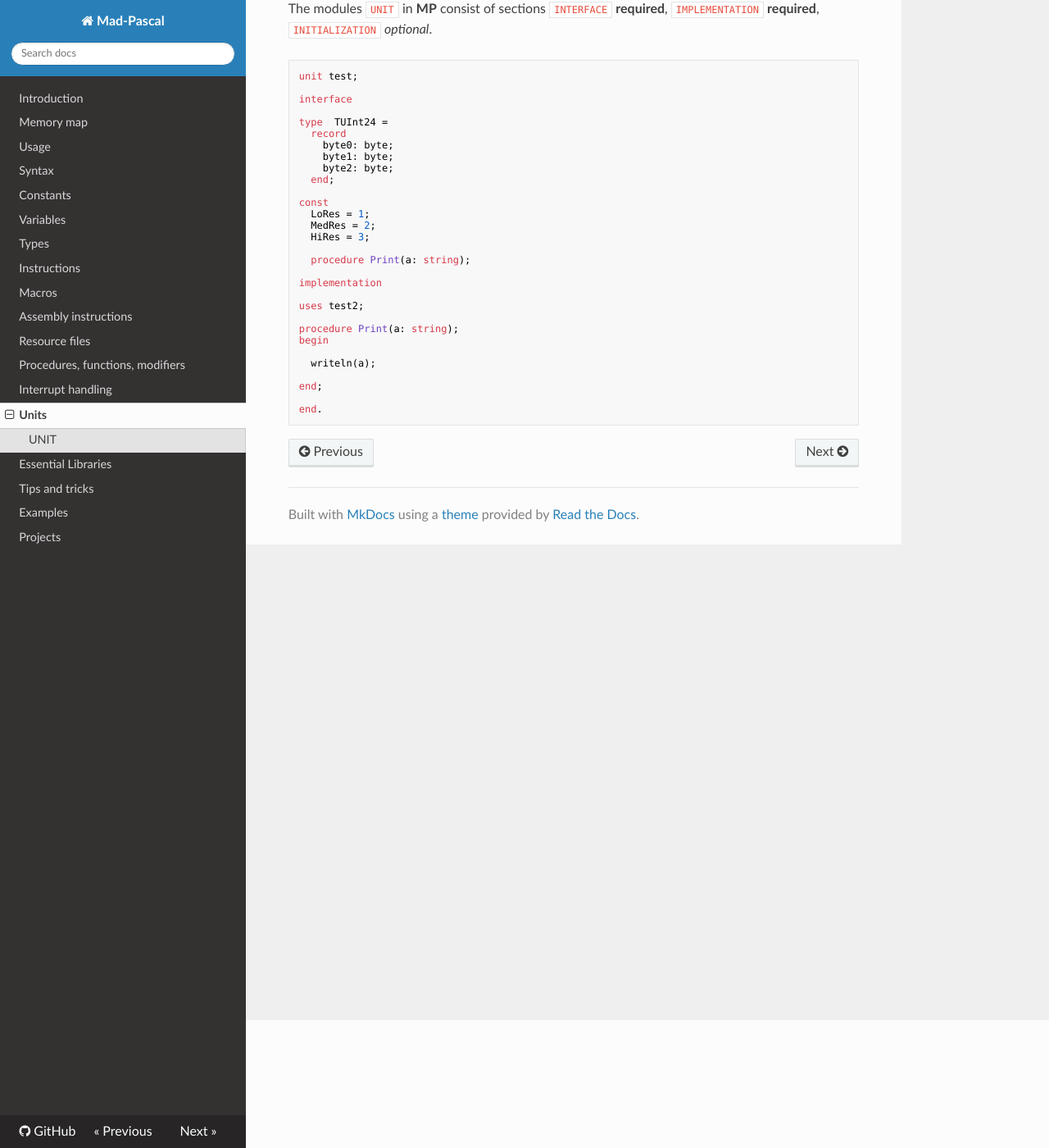
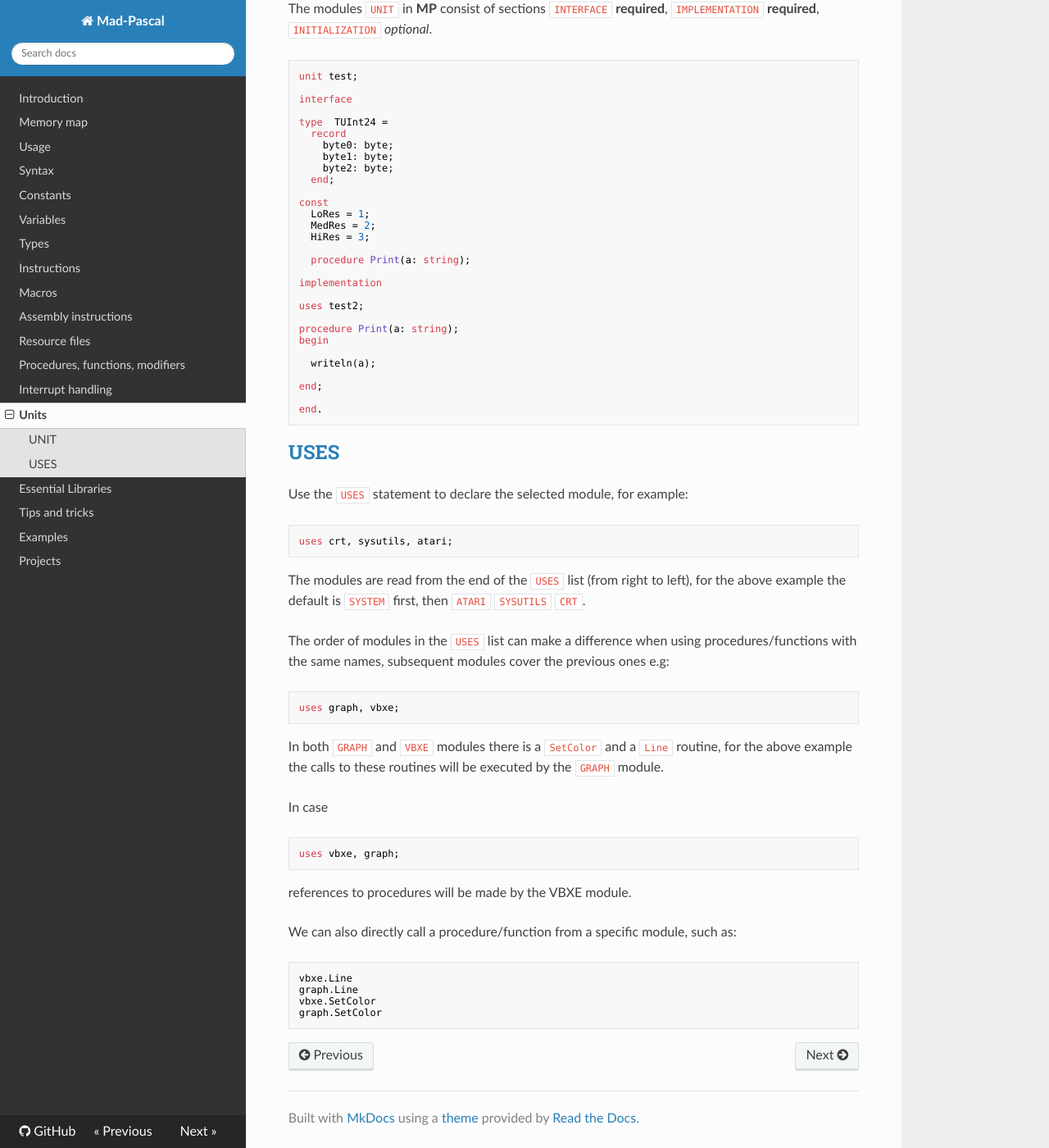
Before and after one commit to tebe6502/mad-pascal-en-mkdocs, an MkDocs documentation site: the page built from docs/units.md, in a window 1280 px wide and 1400 px high, scrolled down 156 px. Shown: the whole window at 82% size. Built offline with MkDocs 1.6.1, drawn with Linux system fonts in a browser that asks for light colours; nearby versions of some CDN libraries.

Commit message:
Add files via upload

````diff
--- a/docs/units.md
+++ b/docs/units.md
@@ -36,3 +36,30 @@ end;
 
 end.
 ```
+
+## [USES](https://wiki.freepascal.org/Uses)
+
+Use the `USES` statement to declare the selected module, for example:
+
+    uses crt, sysutils, atari;
+
+The modules are read from the end of the `USES` list (from right to left), for the above example the default is `SYSTEM` first, then `ATARI` `SYSUTILS` `CRT`.
+
+The order of modules in the `USES` list can make a difference when using procedures/functions with the same names, subsequent modules cover the previous ones e.g:
+
+    uses graph, vbxe;
+
+In both `GRAPH` and `VBXE` modules there is a `SetColor` and a `Line` routine, for the above example the calls to these routines will be executed by the `GRAPH` module.
+
+In case
+
+    uses vbxe, graph;
+
+references to procedures will be made by the VBXE module.
+
+We can also directly call a procedure/function from a specific module, such as:
+
+    vbxe.Line
+    graph.Line
+    vbxe.SetColor
+    graph.SetColor
````
Also changed, not shown: docs/projects.md (+21 -3 lines), docs/syntax.md (+5 -0 lines), docs/variables.md (added, +75 -0 lines), docs/gfx/BenchmarkSuite.gif (added), docs/gfx/Flob.gif (added), docs/gfx/Pacmad.gif (added), docs/gfx/StarVagrant.gif (added), docs/gfx/StaryDom.gif (added).
